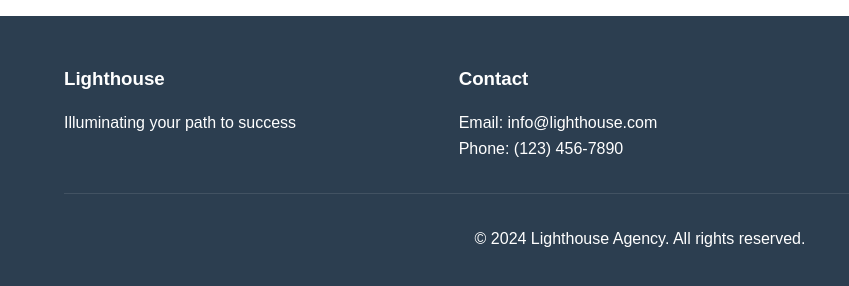
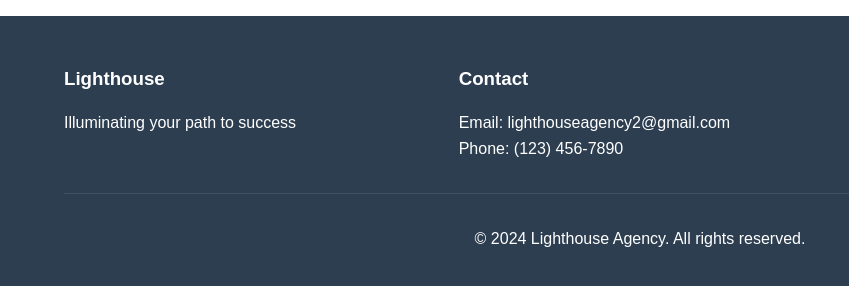
Before and after one commit to lighthouse-agency35/lighthouse, a plain HTML site: page index.html in a window 1280 px wide. Shown: the part 2595-2881 px from the top of the page, 0-849 px from the left. Drawn offline with Linux system fonts and the light colour scheme.

Commit message:
changed index.html

```diff
--- a/index.html
+++ b/index.html
@@ -108,7 +108,7 @@
             </div>
             <div class="footer-section">
                 <h3>Contact</h3>
-                <p>Email: info@lighthouse.com</p>
+                <p>Email: lighthouseagency2@gmail.com</p>
                 <p>Phone: (123) 456-7890</p>
             </div>
             <div class="footer-section">
```
